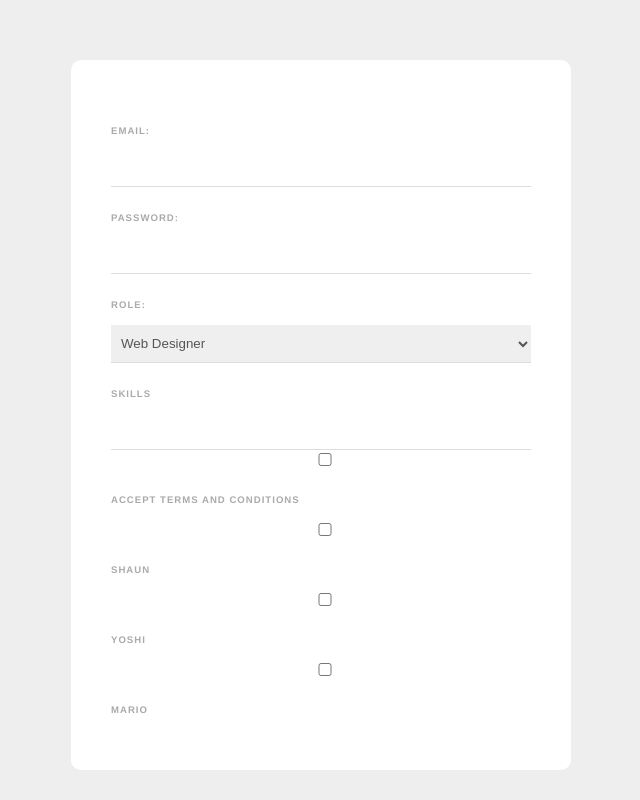
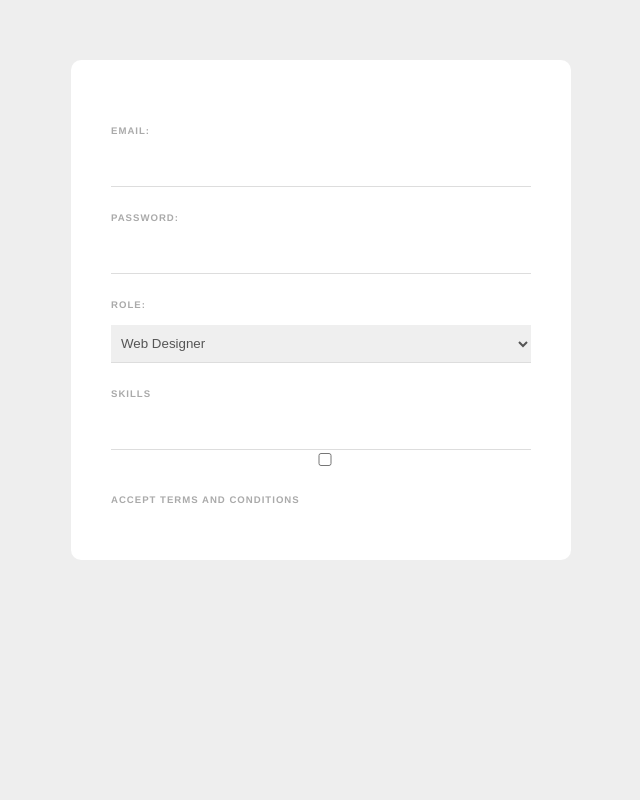
Before and after one commit to braden-w-tutorials/learn-vue-with-net-ninja, a Vue app in the folder web-forms/: page / in a window 1280 px wide. Shown: the whole page, without its empty margins (319-959 px from the left). Built offline with nearby package versions, Linux system fonts and the light colour scheme.

Commit message:
Hid Mario, shaun, and yoshi

```diff
--- a/web-forms/src/components/SignupForm.vue
+++ b/web-forms/src/components/SignupForm.vue
@@ -19,7 +19,7 @@
       <label>Accept terms and conditions</label>
     </div>
 
-    <div>
+    <!-- <div>
       <input type="checkbox" value="shaun" v-model="names" />
       <label>Shaun</label>
     </div>
@@ -30,7 +30,7 @@
     <div>
       <input type="checkbox" value="mario" v-model="names" />
       <label>Mario</label>
-    </div>
+    </div> -->
   </form>
 </template>
 
@@ -50,7 +50,7 @@ export default {
     addSkill(e) {
       if (e.key === "," && this.tempSkill) {
         if (!this.skills.includes(this.tempSkill)) {
-          this.skills.push(this.tempSkill);
+          this.skills.push(this.tempSkill.slice(0, -1));
         }
         this.tempSkill = "";
       }
```
